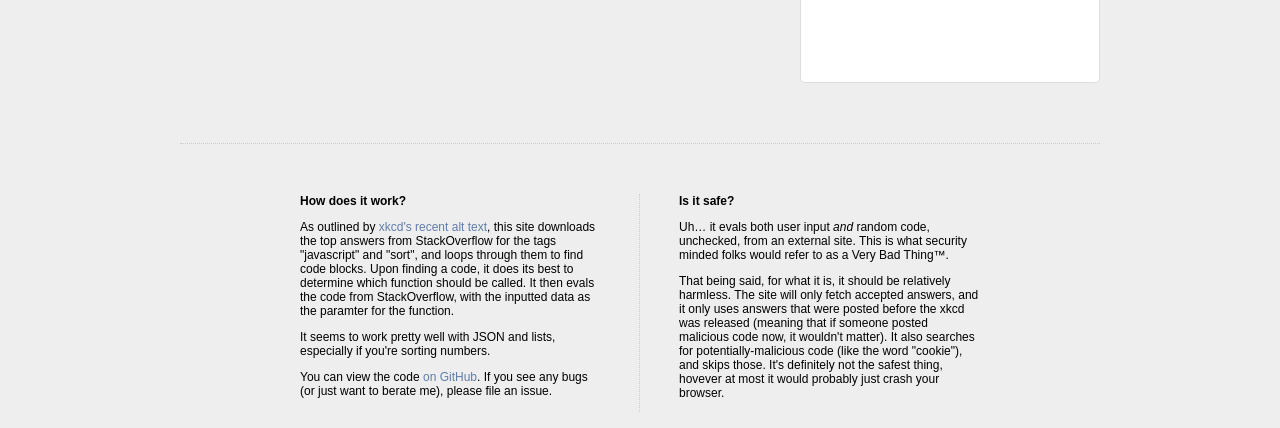
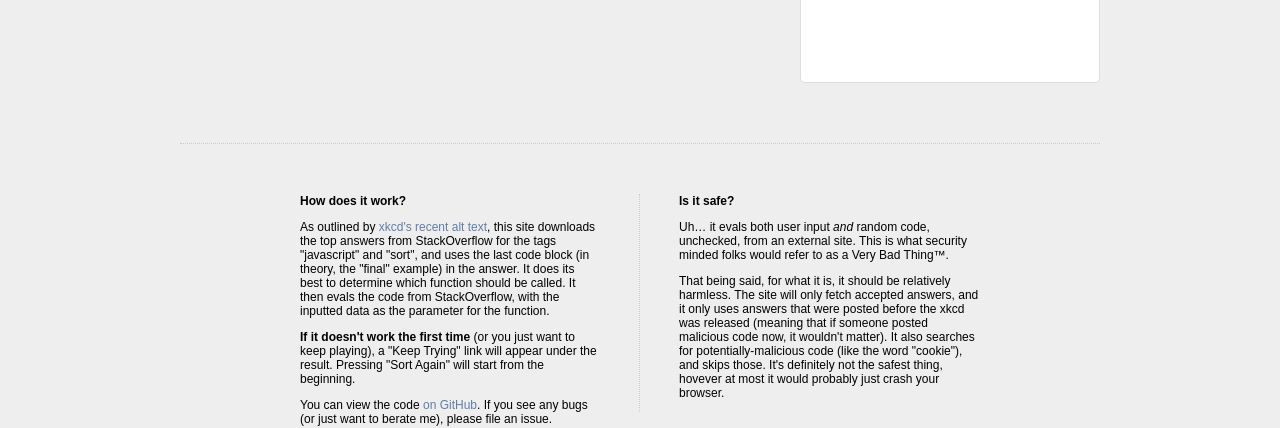
Before and after one commit to gkoberger/stacksort, a plain HTML site: page index.html in a window 1280 px wide. Shown: the part 400-828 px from the top of the page. Drawn offline with Linux system fonts and the light colour scheme.

Commit message:
More informative How section

```diff
--- a/index.html
+++ b/index.html
@@ -62,10 +62,12 @@
     <section id="questions">
       <div class="question q1">
         <strong>How does it work?</strong>
-        <p>As outlined by <a href="http://xkcd.com/1185/">xkcd's recent alt text</a>, this site downloads the top answers from StackOverflow for the tags "javascript" and "sort", and loops through them
-          to find code blocks. Upon finding a code, it does its best to determine which function should be called. It then evals the code from StackOverflow, with the inputted data as the paramter for the function.
+        <p>As outlined by <a href="http://xkcd.com/1185/">xkcd's recent alt text</a>, this site downloads the top answers from StackOverflow for the tags
+          "javascript" and "sort", and uses the last code block (in theory, the "final" example) in the answer. It does its best to determine which function should be called. It then evals the code from StackOverflow,
+          with the inputted data as the parameter for the function.
         </p>
-        <p>It seems to work pretty well with JSON and lists, especially if you're sorting numbers.</p>
+        <p><strong>If it doesn't work the first time</strong> (or you just want to keep playing), a "Keep Trying" link will appear under the result. Pressing
+          "Sort Again" will start from the beginning.</p>
         <p>You can view the code <a href="http://github.com/gkoberger/stacksort">on GitHub</a>. If you see any bugs (or just want to berate me), please file an issue.</p>
       </div>
       <div class="question q2">
```
